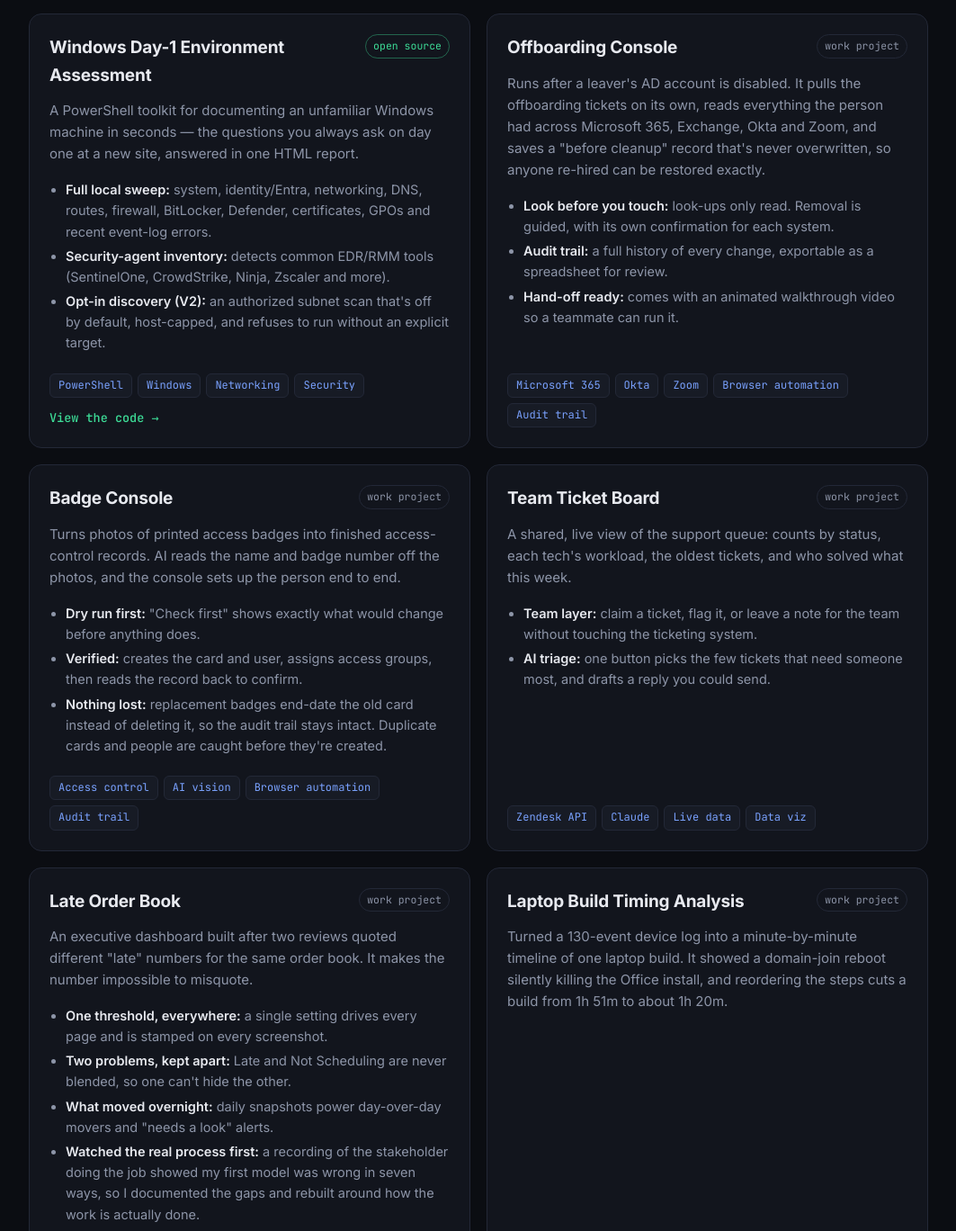
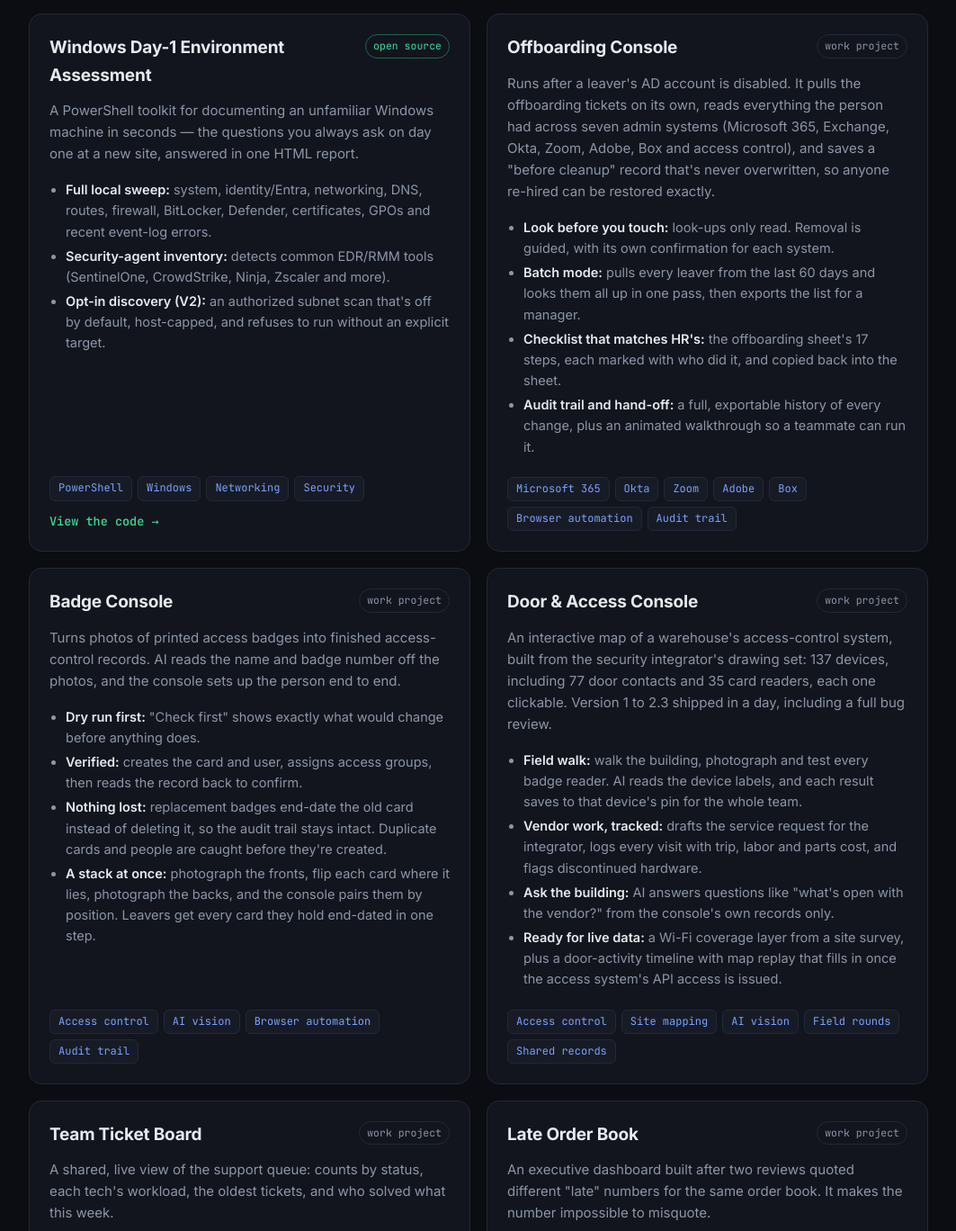
Before and after one commit to w0x64/w0x64.github.io, a plain HTML site: page index.html in a window 1280 px wide. Shown: the part 1513-2881 px from the top of the page at 90% size, without its empty margins (108-1171 px from the left). Drawn offline with Linux system fonts and the light colour scheme.

Commit message:
Add Door & Access Console; update Offboarding and Badge Console cards

```diff
--- a/index.html
+++ b/index.html
@@ -385,15 +385,17 @@
         </div>
         <p>
           Runs after a leaver's AD account is disabled. It pulls the offboarding tickets on its own,
-          reads everything the person had across Microsoft 365, Exchange, Okta and Zoom, and saves a
-          "before cleanup" record that's never overwritten, so anyone re-hired can be restored exactly.
+          reads everything the person had across seven admin systems (Microsoft 365, Exchange, Okta, Zoom,
+          Adobe, Box and access control), and saves a "before cleanup" record that's never overwritten,
+          so anyone re-hired can be restored exactly.
         </p>
         <ul>
           <li><b>Look before you touch:</b> look-ups only read. Removal is guided, with its own confirmation for each system.</li>
-          <li><b>Audit trail:</b> a full history of every change, exportable as a spreadsheet for review.</li>
-          <li><b>Hand-off ready:</b> comes with an animated walkthrough video so a teammate can run it.</li>
+          <li><b>Batch mode:</b> pulls every leaver from the last 60 days and looks them all up in one pass, then exports the list for a manager.</li>
+          <li><b>Checklist that matches HR's:</b> the offboarding sheet's 17 steps, each marked with who did it, and copied back into the sheet.</li>
+          <li><b>Audit trail and hand-off:</b> a full, exportable history of every change, plus an animated walkthrough so a teammate can run it.</li>
         </ul>
-        <div class="tags"><span class="tag">Microsoft 365</span><span class="tag">Okta</span><span class="tag">Zoom</span><span class="tag">Browser automation</span><span class="tag">Audit trail</span></div>
+        <div class="tags"><span class="tag">Microsoft 365</span><span class="tag">Okta</span><span class="tag">Zoom</span><span class="tag">Adobe</span><span class="tag">Box</span><span class="tag">Browser automation</span><span class="tag">Audit trail</span></div>
       </article>
 
       <article class="card">
@@ -409,8 +411,27 @@
           <li><b>Dry run first:</b> "Check first" shows exactly what would change before anything does.</li>
           <li><b>Verified:</b> creates the card and user, assigns access groups, then reads the record back to confirm.</li>
           <li><b>Nothing lost:</b> replacement badges end-date the old card instead of deleting it, so the audit trail stays intact. Duplicate cards and people are caught before they're created.</li>
+          <li><b>A stack at once:</b> photograph the fronts, flip each card where it lies, photograph the backs, and the console pairs them by position. Leavers get every card they hold end-dated in one step.</li>
         </ul>
         <div class="tags"><span class="tag">Access control</span><span class="tag">AI vision</span><span class="tag">Browser automation</span><span class="tag">Audit trail</span></div>
+      </article>
+      <article class="card">
+        <div class="card-top">
+          <h3>Door &amp; Access Console</h3>
+          <span class="kind">work project</span>
+        </div>
+        <p>
+          An interactive map of a warehouse's access-control system, built from the security
+          integrator's drawing set: 137 devices, including 77 door contacts and 35 card readers,
+          each one clickable. Version 1 to 2.3 shipped in a day, including a full bug review.
+        </p>
+        <ul>
+          <li><b>Field walk:</b> walk the building, photograph and test every badge reader. AI reads the device labels, and each result saves to that device's pin for the whole team.</li>
+          <li><b>Vendor work, tracked:</b> drafts the service request for the integrator, logs every visit with trip, labor and parts cost, and flags discontinued hardware.</li>
+          <li><b>Ask the building:</b> AI answers questions like "what's open with the vendor?" from the console's own records only.</li>
+          <li><b>Ready for live data:</b> a Wi-Fi coverage layer from a site survey, plus a door-activity timeline with map replay that fills in once the access system's API access is issued.</li>
+        </ul>
+        <div class="tags"><span class="tag">Access control</span><span class="tag">Site mapping</span><span class="tag">AI vision</span><span class="tag">Field rounds</span><span class="tag">Shared records</span></div>
       </article>
 
       <article class="card">
```
